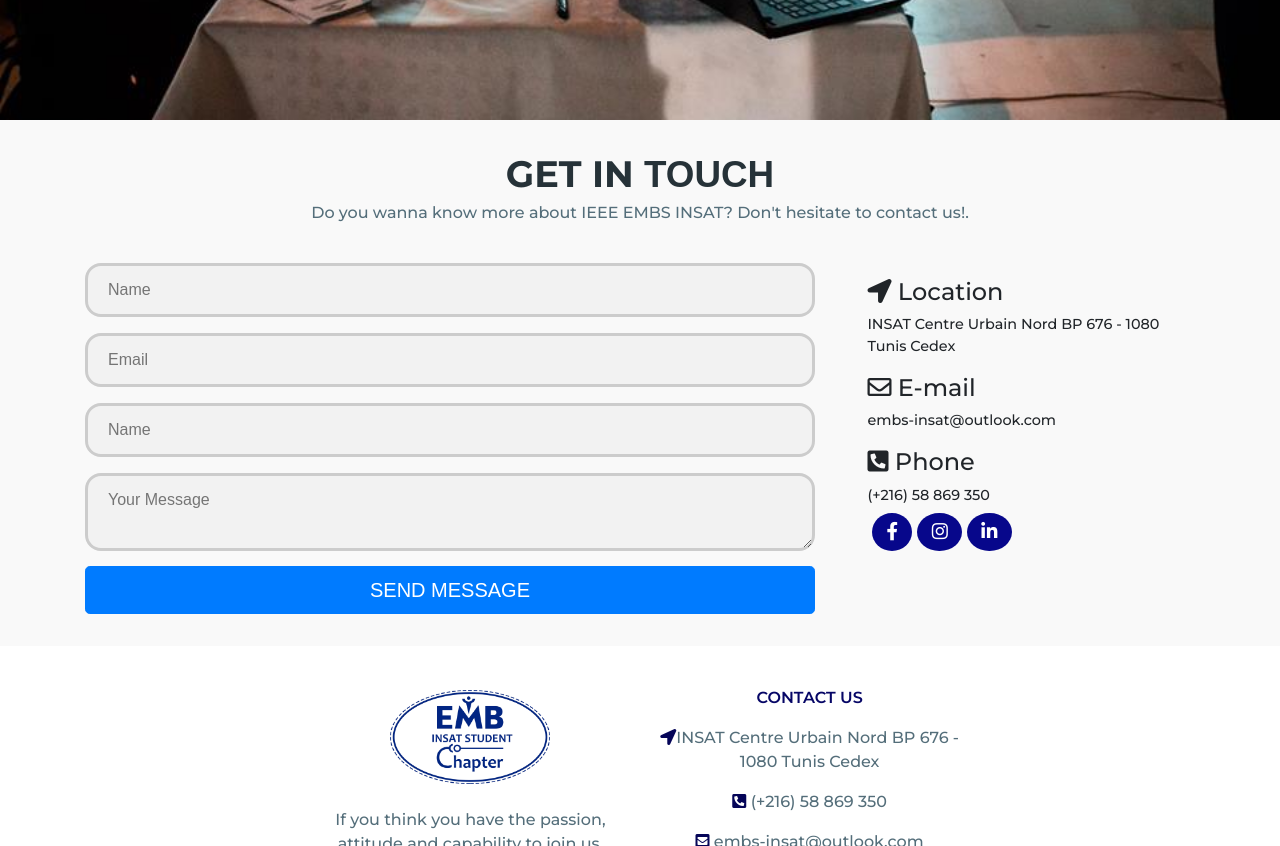
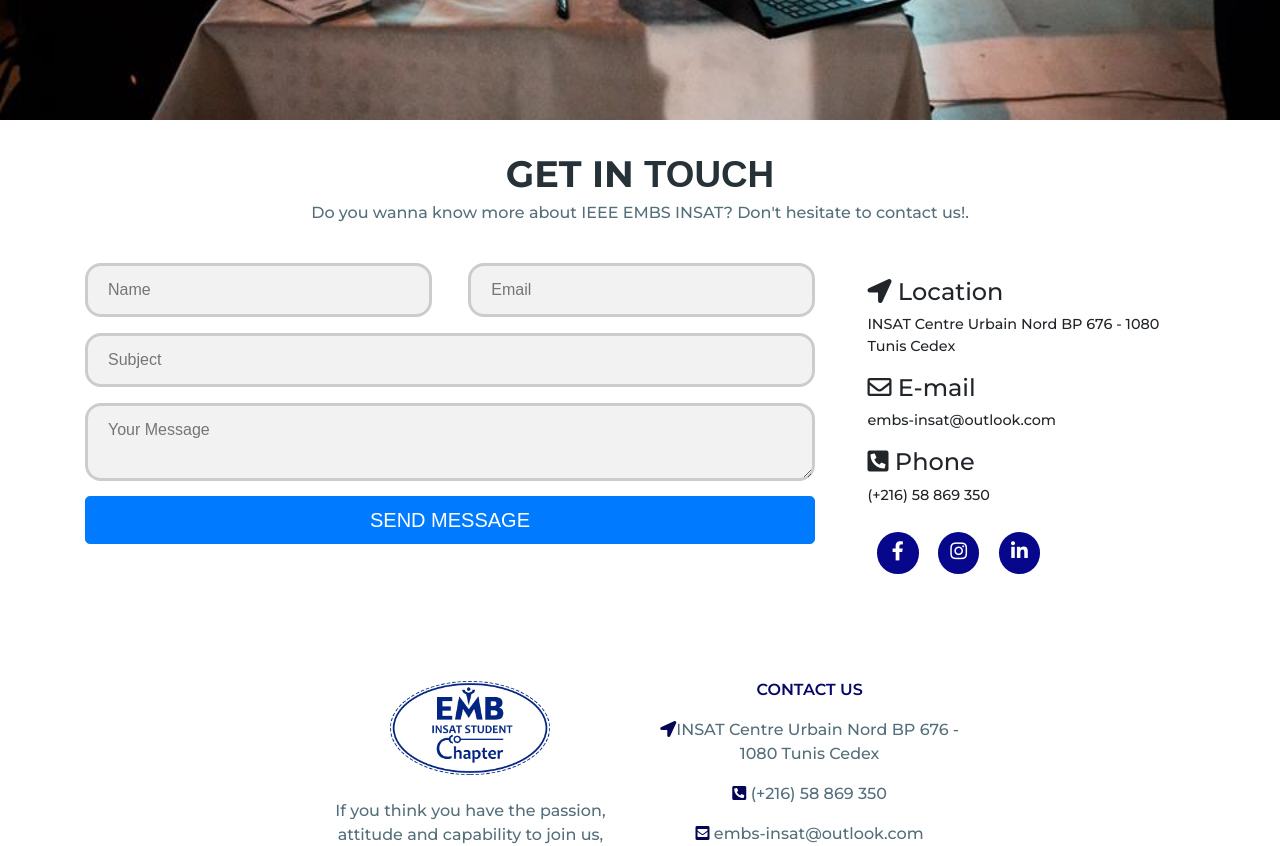
Before and after one commit to mahdibouaziz/EMBS2021, a React (Create React App) app: page /contact in a window 1280 px wide. Shown: the part 520-1366 px from the top of the page. Built offline with nearby package versions, Linux system fonts and the light colour scheme.

Commit message:
gadit l contact page

```diff
--- a/src/components/contact/Contact.js
+++ b/src/components/contact/Contact.js
@@ -26,14 +26,14 @@
             <Col md={8}>
               <form>
                 <input
-                  className="input"
+                  className="input input-name"
                   type="text"
                   id="name"
                   name="name"
                   placeholder="Name"
                 />
                 <input
-                  className="input"
+                  className="input input-email"
                   type="text"
                   id="email"
                   name="email"
@@ -42,9 +42,9 @@
                 <input
                   className="input"
                   type="text"
-                  id="name"
-                  name="name"
-                  placeholder="Name"
+                  id="subject"
+                  name="subject"
+                  placeholder="Subject"
                 />
                 <textarea
                   className="input"
--- a/src/components/contact/styleContact.css
+++ b/src/components/contact/styleContact.css
@@ -1,7 +1,7 @@
 .contact-section {
   padding-top: 2rem;
   padding-bottom: 2rem;
-  background-color: #f9f9f9;
+  background-color: #ffffff;
 }
 
 .contact-section .title {
@@ -41,6 +41,16 @@
   border: 3px solid rgb(30, 44, 175);
 }
 
+/* Input mail and email */
+.input-name {
+  width: 47.5%;
+}
+
+.input-email {
+  width: 47.5%;
+  margin-left: 5%;
+}
+
 .btn {
   width: 100% !important;
 }
@@ -62,17 +72,18 @@
   font-size: 0.9rem;
 }
 .info .social i {
-  font-size: 1.15rem;
+  font-size: 1.2rem;
 }
 
 .info .social a {
   background-color: rgb(7, 7, 139);
+  display: inline-block;
+  width: 2.6rem;
+  height: 2.6rem;
+  line-height: 2.7rem;
+  text-align: center;
   color: #fff;
-  margin-left: 0.3rem;
-  padding-top: 0.8rem;
-  padding-bottom: 0.6rem;
-  padding-right: 0.9rem;
-  padding-left: 0.9rem;
+  margin: 0.6rem;
   border-radius: 50%;
   transition: background-color 0.3s ease-in-out;
   text-decoration: none;
@@ -87,4 +98,13 @@
   .info {
     padding-top: 1rem;
   }
+
+  .input-name {
+    width: 100%;
+  }
+
+  .input-email {
+    width: 100%;
+    margin-left: 0%;
+  }
 }
--- a/src/components/footer/footer.css
+++ b/src/components/footer/footer.css
@@ -55,7 +55,6 @@
   text-align: center;
   color: #fff;
   margin: 0.6rem;
-  /* padding: 0.6rem 0.7rem; */
   border-radius: 50%;
   transition: background-color 0.3s ease-in-out;
   text-decoration: none;
```
